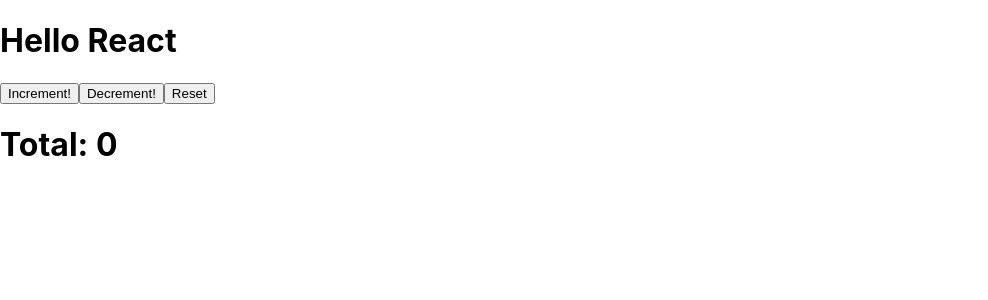
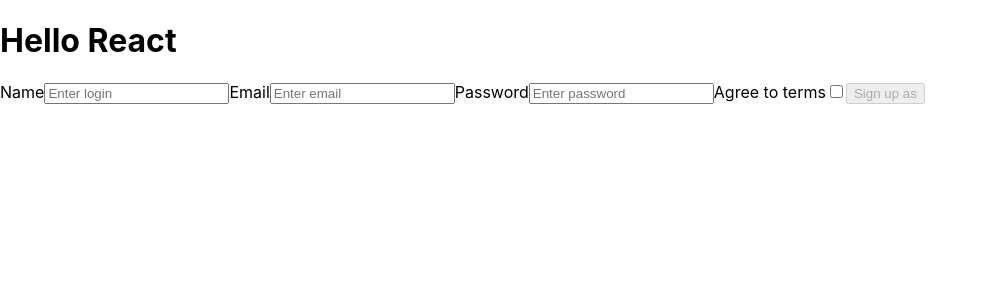
Before and after one commit to vitalii-speka/react, a React (Create React App) app in the folder my-app/: page / in a window 1280 px wide. Shown: the top 300 px of the page, without its empty margins (0-988 px from the left). Built offline with nearby package versions, Linux system fonts and the light colour scheme.

Commit message:
re-wrote SingForm to hooks

```diff
--- a/my-app/src/App.js
+++ b/my-app/src/App.js
@@ -3,8 +3,8 @@
 // import BookList from "./components/BookList";
 // import favouriteBooks from "./data/booksList";
 // import Alert from "./components/Alert";
-import Counter from "./components/Counter";
-// import SignUpForm from "./components/SignUpForm";
+// import Counter from "./components/Counter";
+import SignUpForm from "./components/SignUpForm";
 // import Api from "./API/axios";
 // import UserMenu from "./components/UserMenu/UserMenu";
 // import UseRef from "./components/UseRef";
@@ -30,8 +30,8 @@
       {/* <Player source="http://media.w3.org/2010/05/sintel/trailer.mp4" /> */}
       {/* <UserMenu name={"Vitalii"} /> */}
       {/* <Api /> */}
-      <Counter />
-      {/* <SignUpForm /> */}
+      {/* <Counter /> */}
+      <SignUpForm />
       {/* <>
         <Product
           imgUrl="https://images.pexels.com/photos/461198/pexels-photo-461198.jpeg?dpr=2&h=480&w=640"
--- a/my-app/src/components/SignUpForm/SignUpForm.js
+++ b/my-app/src/components/SignUpForm/SignUpForm.js
@@ -1,7 +1,106 @@
-import React, { Component } from "react";
+import { useState } from "react";
+
+export default function SignUpForm() {
+  const [login, setLogin] = useState("");
+  const [email, setEmail] = useState("");
+  const [password, setPassword] = useState("");
+  const [agreed, setAgreed] = useState(false);
+
+  const handleChange = (evt) => {
+    const { name, value } = evt.target;
+
+    switch (name) {
+      case "login":
+        setLogin(value);
+        break;
+      case "email":
+        setEmail(value);
+        break;
+      case "password":
+        setPassword(value);
+        break;
+      case "agreed":
+        setAgreed((state) => !state);
+        break;
+
+      default:
+        console.log("error");
+        break;
+    }
+  };
+
+  const handleSubmit = (e) => {
+    e.preventDefault();
+    console.log('setn form, func "handleSubmit"');
+
+    console.log(
+      `Login: ${login}, Email: ${email}, Password: ${password}, Agreed: ${agreed}`
+    );
+
+    reset();
+  };
+
+  const reset = () => {
+    setLogin("");
+    setEmail("");
+    setPassword("");
+    setAgreed(false);
+  };
+
+  return (
+    <form onSubmit={handleSubmit}>
+      <label>
+        Name
+        <input
+          type="text"
+          placeholder="Enter login"
+          name="login"
+          value={login}
+          onChange={handleChange}
+        />
+      </label>
+      <label>
+        Email
+        <input
+          type="email"
+          placeholder="Enter email"
+          name="email"
+          value={email}
+          onChange={handleChange}
+        />
+      </label>
+      <label>
+        Password
+        <input
+          type="password"
+          placeholder="Enter password"
+          name="password"
+          value={password}
+          onChange={handleChange}
+        />
+      </label>
+      <label>
+        Agree to terms
+        <input
+          type="checkbox"
+          name="agreed"
+          checked={agreed}
+          onChange={handleChange}
+        />
+      </label>
+      <button type="submit" disabled={!agreed}>
+        Sign up as {login}
+      </button>
+    </form>
+  );
+}
+
+/*
 // import data from "../../API/axios";
 // Виносимо об'єкт із примітивами в константу, щоб було зручно скидати.
 // Не можна використовувати, якщо в якійсь властивості стану зберігається складний тип.
+
+
 const INITIAL_STATE = {
   login: "",
   email: "",
@@ -9,7 +108,7 @@
   agreed: false,
 };
 
-class SignUpForm extends Component {
+class OldSignUpForm extends Component {
   state = { ...INITIAL_STATE };
 
   componentDidMount() {
@@ -18,10 +117,6 @@
 
   componentDidUpdate(prevProps, prevState) {
     if (prevState === this.state) {
-      console.log(
-        "🚀 ~ SignUpForm ~ componentDidUpdate ~ prevState:",
-        prevState
-      );
     }
     if (prevProps === this.props) {
       console.log(
@@ -38,7 +133,8 @@
     const { name, value } = evt.target;
     this.setState({ [name]: value });
   };
- */
+
+
   handleChange = (evt) => {
     const { name, value, type, checked } = evt.target;
     this.setState({ [name]: type === "checkbox" ? checked : value });
@@ -109,5 +205,4 @@
     );
   }
 }
-
-export default SignUpForm;
+*/
```
